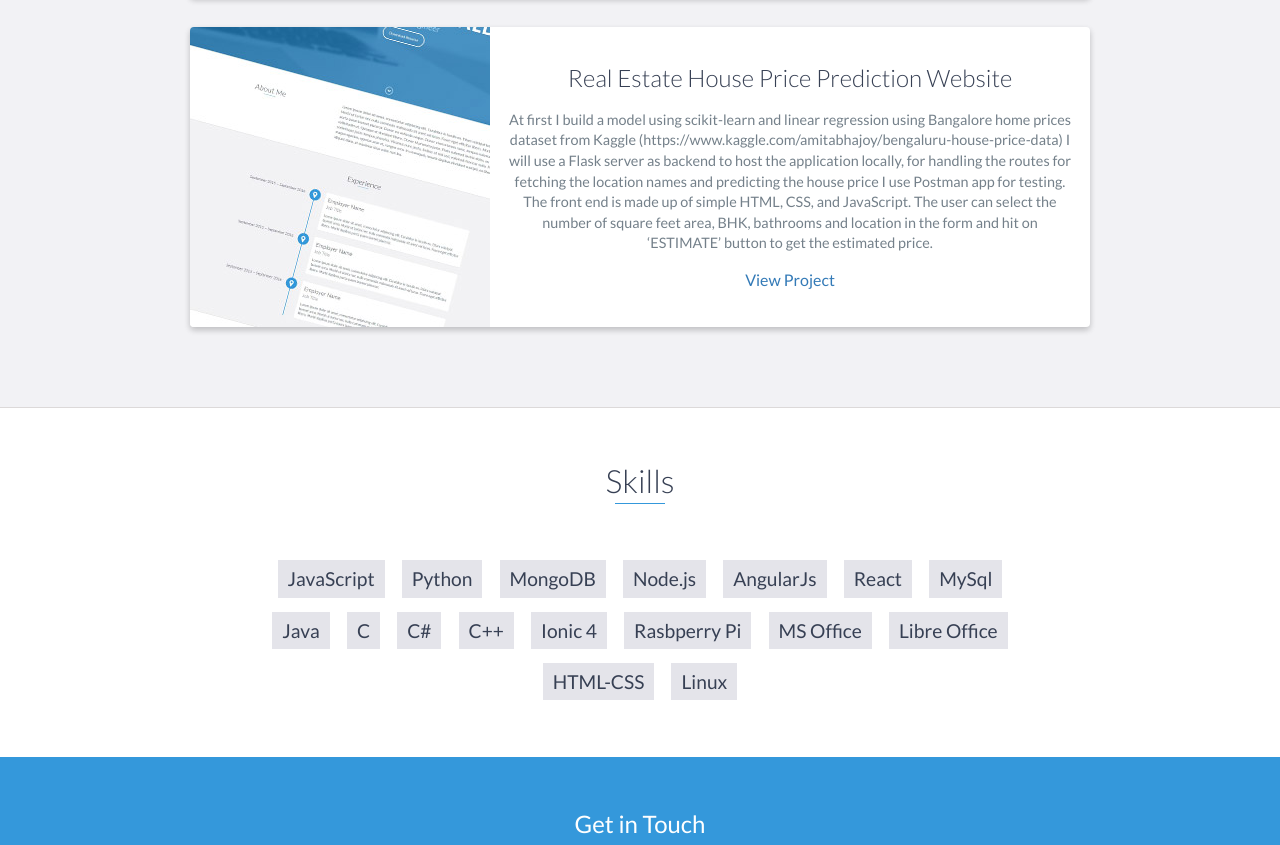
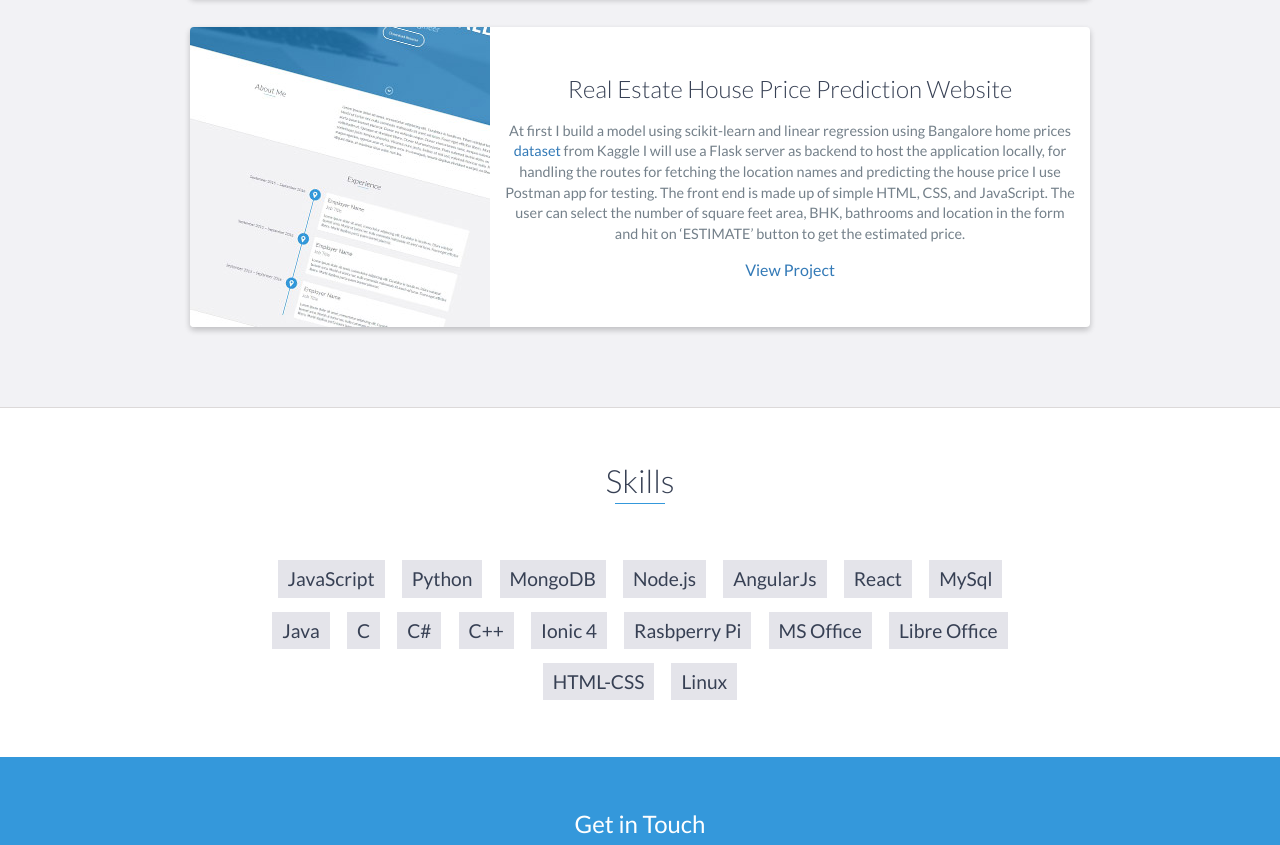
Before and after one commit to Pritam-007/Pritam-007.github.io, a website: page index.html in a window 1280 px wide. Shown: the part 3306-4151 px from the top of the page. Drawn offline with nearby package versions, Linux system fonts and the light colour scheme.

Commit message:
Update index.html

```diff
--- a/index.html
+++ b/index.html
@@ -251,7 +251,7 @@
                     <div class="project-info">
                         <h3>Real Estate House Price Prediction Website</h3>
                         <p>
-                           At first I build a model using scikit-learn and linear regression using Bangalore home prices dataset from Kaggle (https://www.kaggle.com/amitabhajoy/bengaluru-house-price-data)
+                           At first I build a model using scikit-learn and linear regression using Bangalore home prices <a href="https://www.kaggle.com/amitabhajoy/bengaluru-house-price-data">dataset</a> from Kaggle
 I will use a Flask server as backend to host the application locally, for handling the routes for fetching the location names and predicting the house price I use Postman app for testing.
 		The front end is made up of simple HTML, CSS, and JavaScript. The user can select the number of square feet area, BHK, bathrooms and location in the form and hit on ‘ESTIMATE’ button to get the estimated price.
 
```
